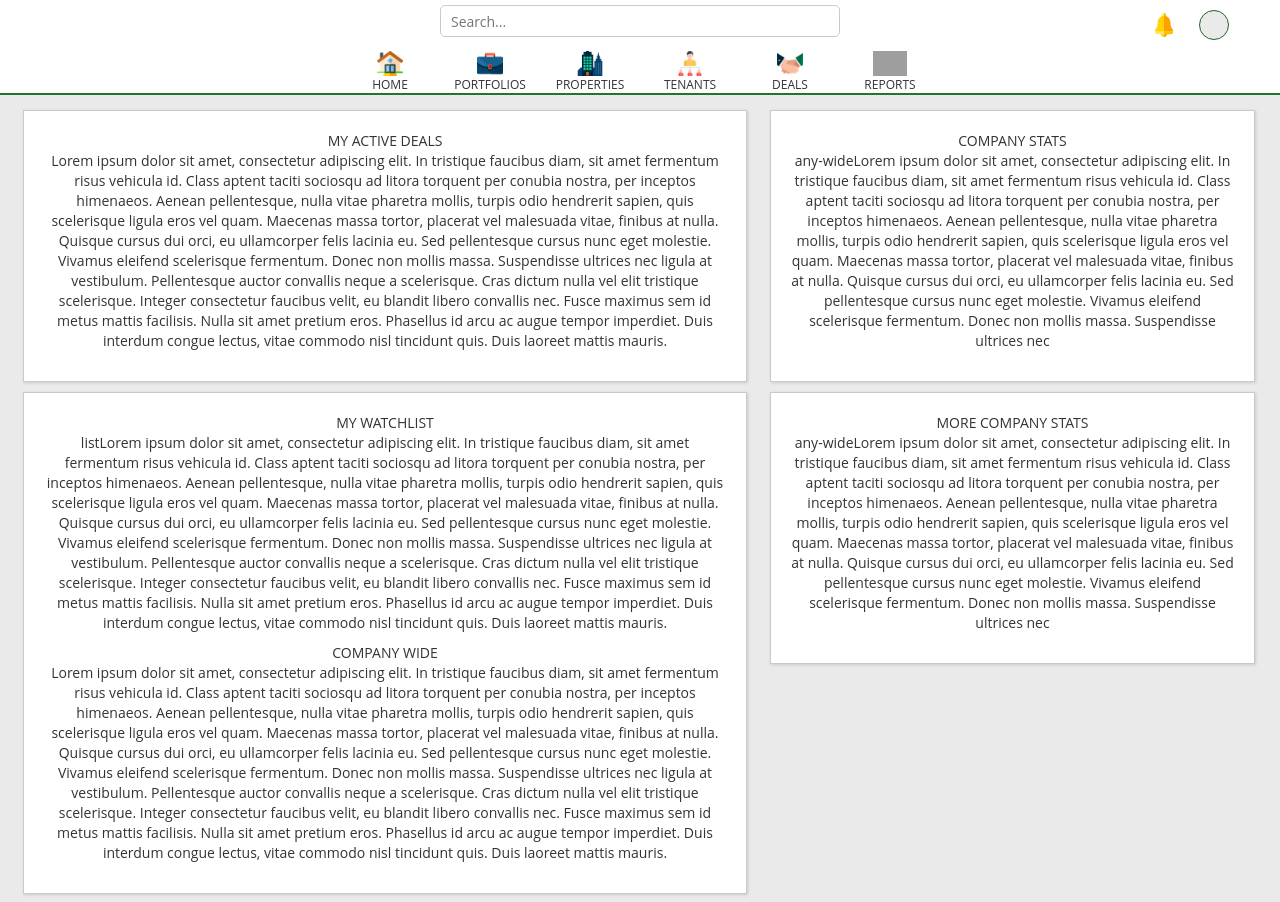
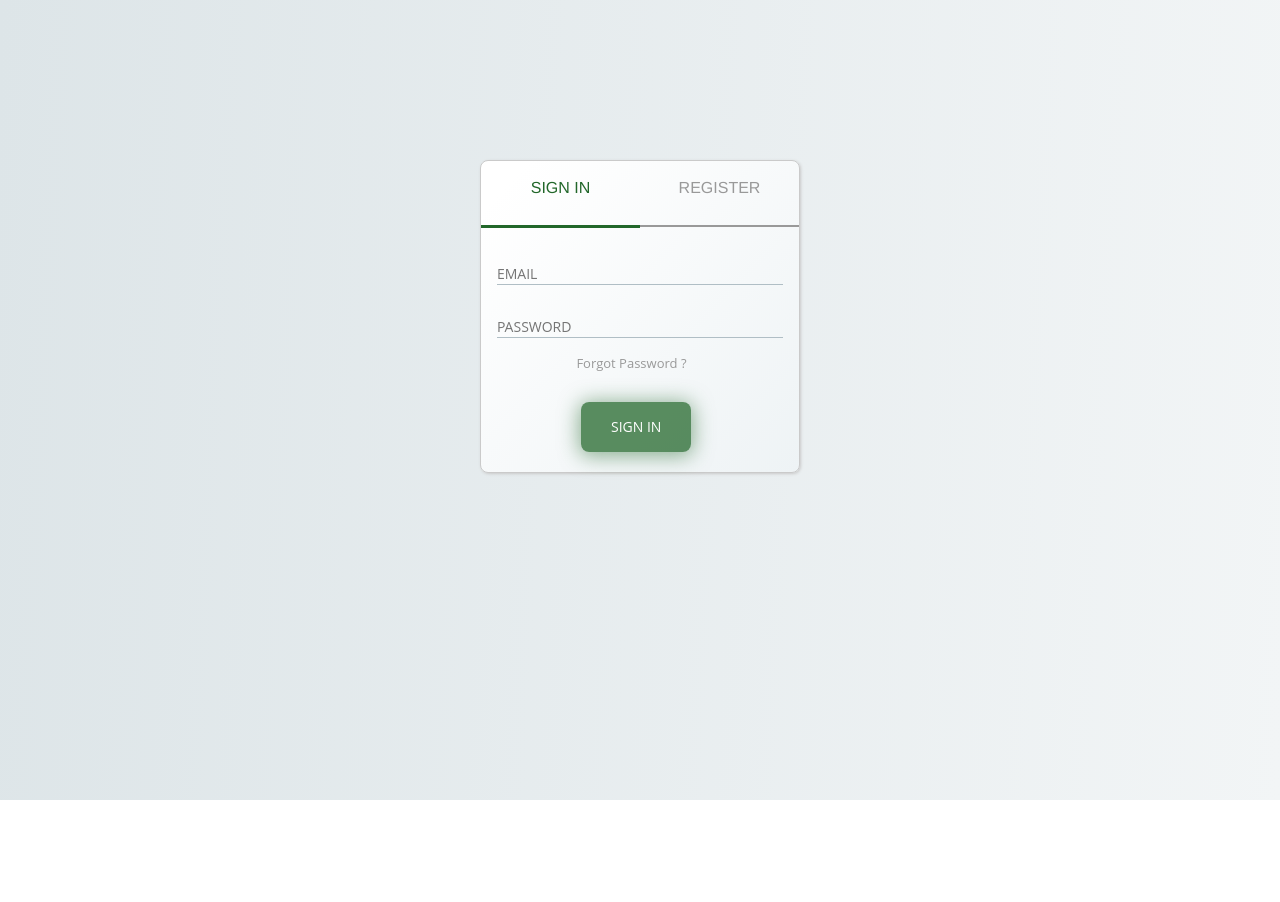
Before and after one commit to amarkham1/LMS, a React (Create React App) app in the folder lms-front-end/: page / in a window 1280 px wide. After the commit the page ends 800 px from the top, so only its background shows below. Built offline with nearby package versions, Linux system fonts and the light colour scheme; grey boxes are pictures that could not be loaded.

Commit message:
before starting properties

```diff
--- a/lms-front-end/src/App.js
+++ b/lms-front-end/src/App.js
@@ -7,7 +7,7 @@ import Register from './components/Register/register.js';
 
 const initialState = {
 	input: '',
-	route: 'home',
+	route: 'signin',
 	isSignedIn: false,
 	user: {
 		id: '',
@@ -35,10 +35,18 @@ class App extends Component {
   }
 
   onRouteChange = (route) => {
-  	if (route === 'signout') {
+    switch(route) {
+      case 'home':
+      case 'portfolios':
+      case 'properties':
+      case 'tenants':
+      case 'deals':
+      case 'reports':
+          this.setState({isSignedIn: true})
+          break;
+      default:
           this.setState(initialState)
-  	} else if (route === 'home') {
-  		this.setState({isSignedIn: true})
+          break;
     }
   	this.setState({route: route});
   }
@@ -47,20 +55,46 @@ class App extends Component {
   	const { isSignedIn, route } = this.state;
     return (
       <div className="App body">
-      	{ route === 'home'
-      	  ? <div>
         <TopNav
           firstName={this.state.user.firstName}
           lastName={this.state.user.lastName}
           onRouteChange={this.onRouteChange}
+          isSignedIn={isSignedIn}
         />
+      	{ route === 'home'
+      	  ? <div>
 		          <Body />
+		        </div>
+		   : (
+          route === 'portfolios'
+          ? <div>
+              <Body />Portfolio
+            </div>
+          : (
+            route === 'properties'
+            ? <div>
+               <Body />Properties
+            </div>
+            : (
+              route === 'tenants'
+              ? <div>
+                  <Body />Tenants
+                </div>
+                : (
+                  route === 'deals'
+                  ? <div>
+                      <Body />Deals
+                    </div>
+                    : (
+                      route === 'reports'
+                      ? <div>
+                          <Body />Reports
                         </div>
                         : (
                 		   	  route === 'signin'
                 		   	  ? <Signin loadUser ={this.loadUser} onRouteChange={this.onRouteChange}/>
                 		   	  : <Register loadUser ={this.loadUser} onRouteChange={this.onRouteChange}/>
-		   	  )
+                		   	  ))))))
 		}
       </div>
     );
--- a/lms-front-end/src/components/Register/register.js
+++ b/lms-front-end/src/components/Register/register.js
@@ -108,7 +108,6 @@ class Register extends Component {
 		  })*/
 		  .then(user => {
 		  	if(user) {
-		  		console.log("user??");
 		  		this.props.loadUser(user)
 		  		this.props.onRouteChange('home');
 		  	}
--- a/lms-front-end/src/components/Signin/signin.js
+++ b/lms-front-end/src/components/Signin/signin.js
@@ -17,6 +17,13 @@ class Signin extends React.Component {
 
 	onPasswordChange = (event) => {
 		this.setState({signInPassword: event.target.value})
+	}
+
+	onKeyPress = (event) => {
+		if (event.keyCode == 13 && event.shiftKey == false) {
+			event.preventDefault();
+			this.onSubmitSignIn();
+		}
 	}
 
 	onSubmitSignIn = () => {
@@ -56,6 +63,7 @@ class Signin extends React.Component {
 		        </li>
 		      </ul>
 		      </div>
+		  <form onKeyDown={(event) => this.onKeyPress(event)}>
 		  <div className="cont_text_inputs">
 		    { this.state.signInError && (
 			    <div className="error-above">
@@ -80,10 +88,10 @@ class Signin extends React.Component {
 		    />
 
 		    <p className="link_forgot_pass d_block" >Forgot Password ?</p>
-		<div className="terms_and_cons d_none">
-
+			<div className="terms_and_cons d_none">
 		    </div>
-		      </div>
+		  </div>
+		  </form>
 		<div className="cont_btn">
 		     <input className="btn_sign" onClick={this.onSubmitSignIn} type="submit" value="SIGN IN" />
 		      </div>
--- a/lms-front-end/src/components/TopNav/topnav.css
+++ b/lms-front-end/src/components/TopNav/topnav.css
@@ -51,6 +51,7 @@ a {
 	background-color: white;
 	margin-right: 0px;
 	padding-right: 0px;
+	cursor: pointer;
 }
 
 .avatar {
@@ -67,6 +68,21 @@ a {
 
 .avatar:hover {
 	border: 2px solid #22672A;
+}
+
+.alertmenu {
+	position: absolute;
+	margin: 0px;
+	right: 30px;
+	top: 5px;
+	width: 200px;
+	background-color: white;
+	padding: 10px;
+	z-index: 10000;
+	border-style: solid;
+	border-width: 0.5px;
+	border-color: #CACACA;
+	box-shadow: 1px 1px 3px #CACACA;
 }
 
 .profilemenu {
@@ -87,6 +103,13 @@ a {
 .loggedin {
 	color: black;
 	margin-bottom: 0px;
+}
+
+.alerttitle {
+	color: black;
+	border-bottom: 1px solid #CACACA;
+	padding-bottom: 5px;
+	margin-bottom: 15px;
 }
 
 .avatarname {
@@ -140,6 +163,7 @@ a {
 	text-decoration: none !important;
 	width: 120px;
 	height: 48px;
+	cursor: pointer;
 	font-size: 12px;
 }
 
--- a/lms-front-end/src/components/TopNav/topnav.js
+++ b/lms-front-end/src/components/TopNav/topnav.js
@@ -15,9 +15,12 @@ class TopNav extends React.Component {
 
 	    this.state = {
 	    	showProfileMenu: false,
+	    	showAlertMenu: false,
 	    };
 	    this.showProfileMenu = this.showProfileMenu.bind(this);
     	this.closeProfileMenu = this.closeProfileMenu.bind(this);
+    	this.showAlertMenu = this.showAlertMenu.bind(this);
+    	this.closeAlertMenu = this.closeAlertMenu.bind(this);
     }
 
 	showProfileMenu(event) {
@@ -29,25 +32,38 @@ class TopNav extends React.Component {
   	}
 
   	closeProfileMenu(event) {
-    	if (!this.dropdownMenu.contains(event.target)) {
-
         this.setState({ showProfileMenu: false }, () => {
         	document.removeEventListener('click', this.closeProfileMenu);
         });
     }
+
+    showAlertMenu(event) {
+    	event.preventDefault();
+
+   		this.setState({ showAlertMenu: true }, () => {
+      	document.addEventListener('click', this.closeAlertMenu);
+    	});
+  	}
+
+  	closeAlertMenu(event) {
+        this.setState({ showAlertMenu: false }, () => {
+        	document.removeEventListener('click', this.closeAlertMenu);
+        });
     }
 
     componentWillUnmount(){
     	document.removeEventListener("click", this.closeProfileMenu, false);
+    	document.removeEventListener("click", this.closeAlertMenu, false);
 	}
 
 	render() {
-		const { onRouteChange, firstName, lastName } = this.props;
+		const { onRouteChange, firstName, lastName, isSignedIn } = this.props;
 		const firstNameLetter = firstName.charAt(0).toUpperCase();
 		const lastNameLetter = lastName.charAt(0).toUpperCase();
 	    const avatarAbbrev = firstNameLetter.concat(lastNameLetter);
 	    const fullName = firstName + " " + lastName;
 
+	    if (isSignedIn) {
 			return (
 				<div className="nav">
 				  <div className="top-nav">
@@ -55,20 +71,34 @@ class TopNav extends React.Component {
 				      <input type="text" placeholder="Search..." name="search" className="searchbox"/>
 					</div>
 					<div className="account">
-					<a href="../App.js">
-					    <div className="alerticon">
+					    <div className="alerticon" onClick={this.showAlertMenu}>
 						  <img src={ bell } alt="Alerts" height="60%" width="auto" />
 						</div>
-					</a>
 					    <div
 						    className="avatar"
 						    onClick={this.showProfileMenu}>
 						    {`${avatarAbbrev}`}
 					    </div>
-
 					</div>
 				  </div>
 				  <div className="bottom-nav">
+				   {
+			          this.state.showAlertMenu
+			            ? (
+			              <div
+			                className="alertmenu"
+			                ref={(element) => {
+			                  this.dropdownMenu = element;
+			                }}
+			              >
+			               	<p className="alerttitle">Alerts:</p>
+			               	<p className="profilelist">No new alerts.</p>
+			              </div>
+			            )
+			            : (
+			              null
+			            )
+			        }
 				    {
 			          this.state.showProfileMenu
 			            ? (
@@ -93,23 +123,23 @@ class TopNav extends React.Component {
 						  <img src={ homeicon } alt="Home" height="60%" width="auto" />
 						  <p className="icontext">HOME</p>
 					    </div>
-				    <div className="navicon" onClick={() => onRouteChange('home') }>
+					    <div className="navicon" onClick={() => onRouteChange('portfolios') }>
 						  <img src={ portfolioicon } alt="Portfolio" height="60%" width="auto" />
 						  <p className="icontext">PORTFOLIOS</p>
 					    </div>
-				    <div className="navicon" onClick={() => onRouteChange('home') }>
+					    <div className="navicon" onClick={() => onRouteChange('properties') }>
 						  <img src={ dashicon } height="60%" width="auto" alt="Properties" />
 						   <p className="icontext">PROPERTIES</p>
 					    </div>
-				    <div className="navicon" onClick={() => onRouteChange('home') }>
+					    <div className="navicon" onClick={() => onRouteChange('tenants') }>
 						  <img src={ tenanticon } alt="Tenants" height="60%" width="auto" />
 						  <p className="icontext">TENANTS</p>
 					    </div>
-				    <div className="navicon" onClick={() => onRouteChange('home') }>
+					    <div className="navicon" onClick={() => onRouteChange('deals') }>
 						  <img src={ pipeicon } alt="Deals" height="60%" width="auto" />
 						  <p className="icontext">DEALS</p>
 					    </div>
-				    <div className="navicon" onClick={() => onRouteChange('home') }>
+					    <div className="navicon" onClick={() => onRouteChange('reports') }>
 						  <img src={ reporticon } height="60%" width="auto" alt="Reports" />
 						  <p className="icontext">REPORTS</p>
 					    </div>
@@ -117,6 +147,7 @@ class TopNav extends React.Component {
 				  </div>
 				</div>
 			);
+		} else { return (null)}
 	}
 }
 
--- a/lms-front-end/src/index.js
+++ b/lms-front-end/src/index.js
@@ -5,7 +5,8 @@ import App from './App';
 import * as serviceWorker from './serviceWorker';
 
 
-ReactDOM.render(<App />, document.getElementById('root'));
+ReactDOM.render(
+	<App />, document.getElementById('root'));
 
 // If you want your app to work offline and load faster, you can change
 // unregister() to register() below. Note this comes with some pitfalls.
```
Lines whose indentation alone changed are shown as unchanged.
